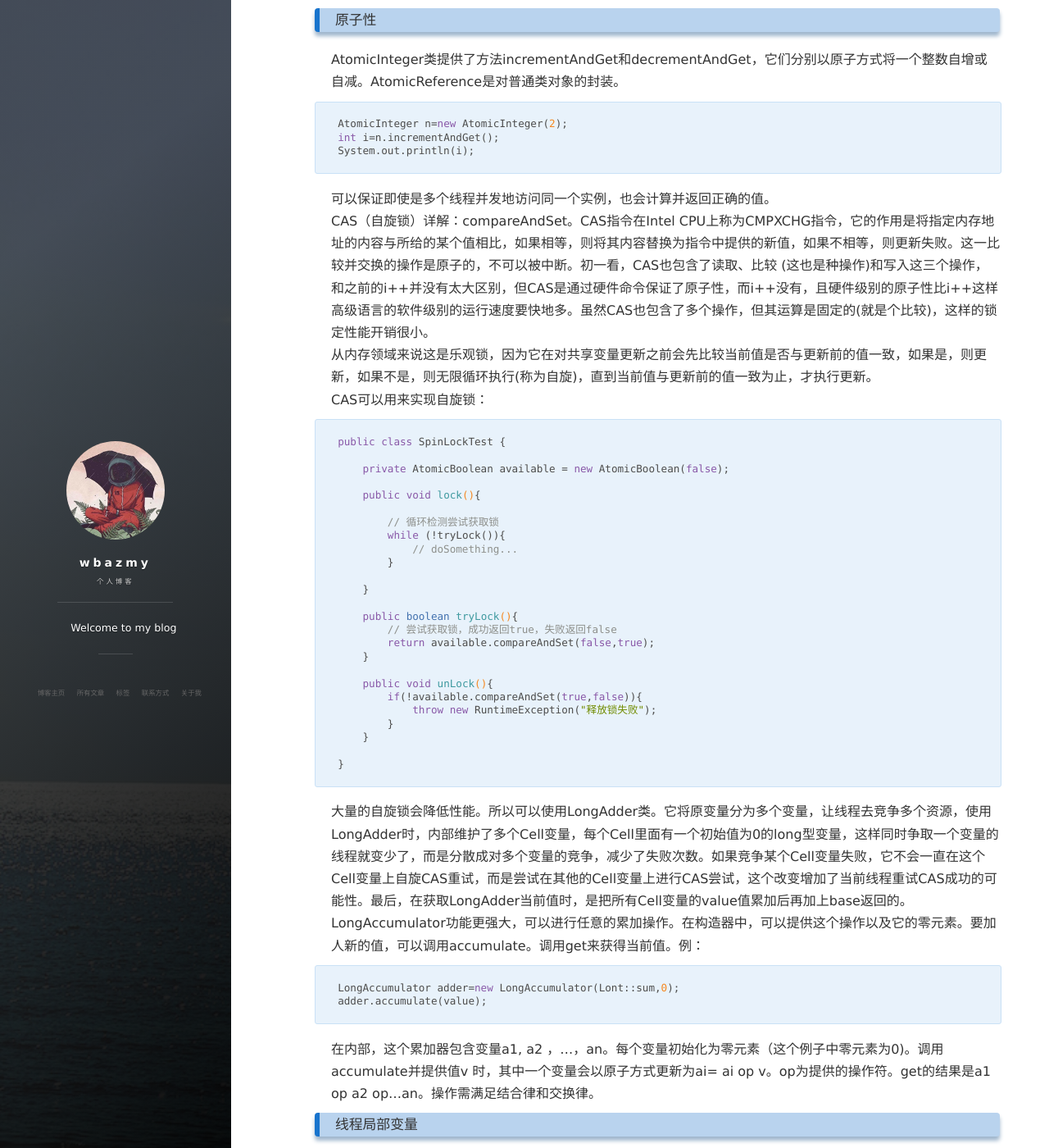
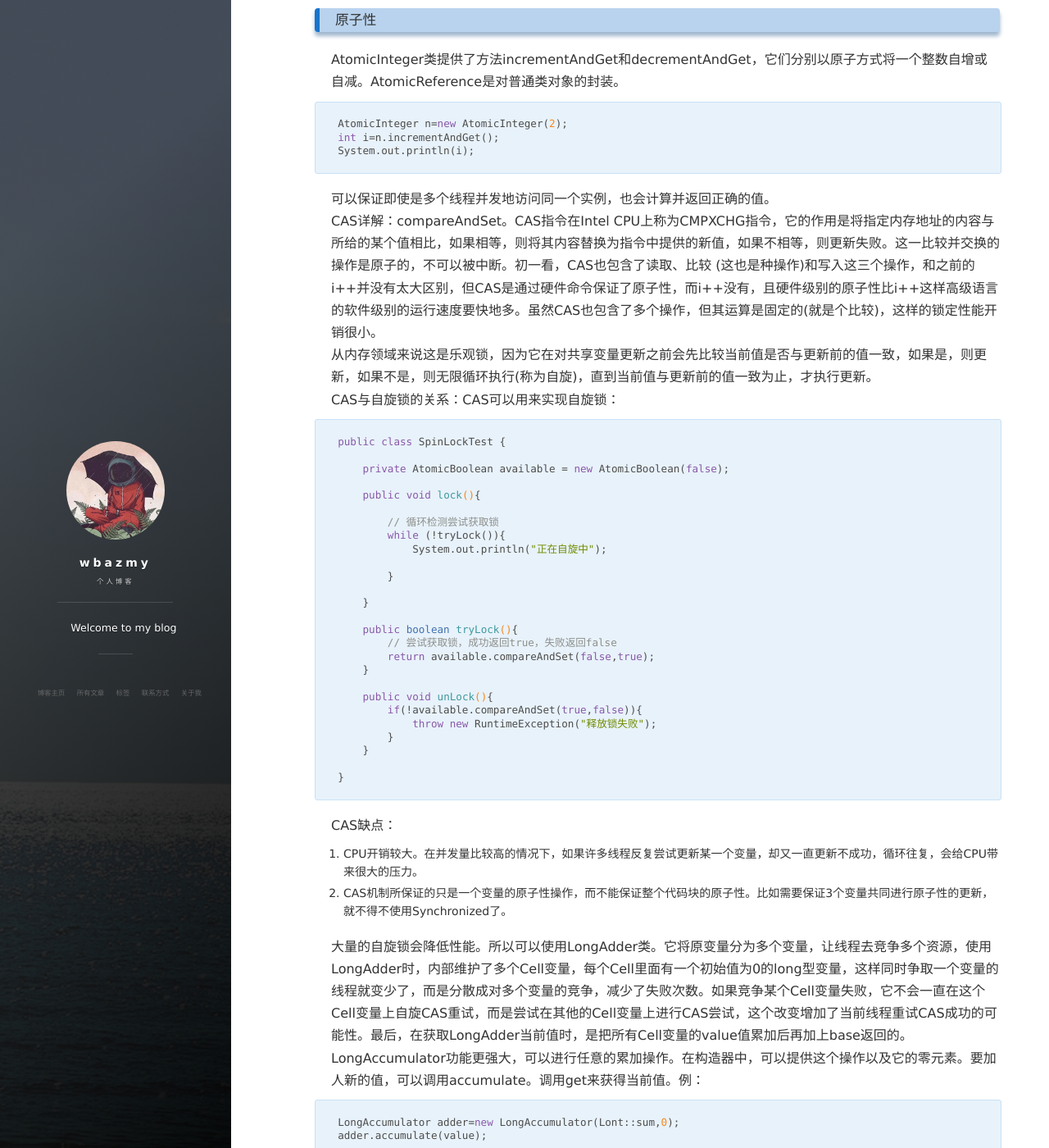
Before and after one commit to wbazmy/wbazmy.github.io, a Jekyll site: the page built from _posts/2021-11-01-并发基础.md, in a window 1280 px wide and 1400 px high, scrolled down 12961 px. Shown: the whole window at 82% size. Built offline with Jekyll 4.4.1, drawn with Linux system fonts in a browser that asks for light colours; nearby versions of some CDN libraries; comment, search, counter and statistics services are not loaded; some of the changed text lies outside the part shown.

Commit message:
Update 2021-11-01-并发基础.md

````diff
--- a/_posts/2021-11-01-并发基础.md
+++ b/_posts/2021-11-01-并发基础.md
@@ -398,9 +398,9 @@ System.out.println(i);
 ```
 
 可以保证即使是多个线程并发地访问同一个实例，也会计算并返回正确的值。
-CAS（自旋锁）详解：compareAndSet。CAS指令在Intel CPU上称为CMPXCHG指令，它的作用是将指定内存地址的内容与所给的某个值相比，如果相等，则将其内容替换为指令中提供的新值，如果不相等，则更新失败。这一比较并交换的操作是原子的，不可以被中断。初一看，CAS也包含了读取、比较 (这也是种操作)和写入这三个操作，和之前的i++并没有太大区别，但CAS是通过硬件命令保证了原子性，而i++没有，且硬件级别的原子性比i++这样高级语言的软件级别的运行速度要快地多。虽然CAS也包含了多个操作，但其运算是固定的(就是个比较)，这样的锁定性能开销很小。
+CAS详解：compareAndSet。CAS指令在Intel CPU上称为CMPXCHG指令，它的作用是将指定内存地址的内容与所给的某个值相比，如果相等，则将其内容替换为指令中提供的新值，如果不相等，则更新失败。这一比较并交换的操作是原子的，不可以被中断。初一看，CAS也包含了读取、比较 (这也是种操作)和写入这三个操作，和之前的i++并没有太大区别，但CAS是通过硬件命令保证了原子性，而i++没有，且硬件级别的原子性比i++这样高级语言的软件级别的运行速度要快地多。虽然CAS也包含了多个操作，但其运算是固定的(就是个比较)，这样的锁定性能开销很小。
 从内存领域来说这是乐观锁，因为它在对共享变量更新之前会先比较当前值是否与更新前的值一致，如果是，则更新，如果不是，则无限循环执行(称为自旋)，直到当前值与更新前的值一致为止，才执行更新。
-CAS可以用来实现自旋锁：
+CAS与自旋锁的关系：CAS可以用来实现自旋锁：
 
 ```java
 public class SpinLockTest {
@@ -411,7 +411,8 @@ public class SpinLockTest {
 
         // 循环检测尝试获取锁
         while (!tryLock()){
-            // doSomething...
+            System.out.println("正在自旋中");
+
         }
 
     }
@@ -429,6 +430,10 @@ public class SpinLockTest {
 
 }
 ```
+
+CAS缺点：
+1. CPU开销较大。在并发量比较高的情况下，如果许多线程反复尝试更新某一个变量，却又一直更新不成功，循环往复，会给CPU带来很大的压力。
+2. CAS机制所保证的只是一个变量的原子性操作，而不能保证整个代码块的原子性。比如需要保证3个变量共同进行原子性的更新，就不得不使用Synchronized了。
 
 大量的自旋锁会降低性能。所以可以使用LongAdder类。它将原变量分为多个变量，让线程去竞争多个资源，使用LongAdder时，内部维护了多个Cell变量，每个Cell里面有一个初始值为0的long型变量，这样同时争取一个变量的线程就变少了，而是分散成对多个变量的竞争，减少了失败次数。如果竞争某个Cell变量失败，它不会一直在这个Cell变量上自旋CAS重试，而是尝试在其他的Cell变量上进行CAS尝试，这个改变增加了当前线程重试CAS成功的可能性。最后，在获取LongAdder当前值时，是把所有Cell变量的value值累加后再加上base返回的。
 LongAccumulator功能更强大，可以进行任意的累加操作。在构造器中，可以提供这个操作以及它的零元素。要加人新的值，可以调用accumulate。调用get来获得当前值。例：
````
Also changed, not shown: other parts of _posts/2021-11-01-并发基础.md (+1 -1 lines).
